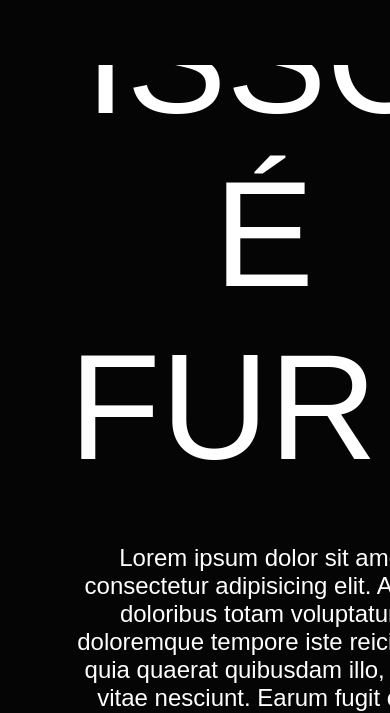
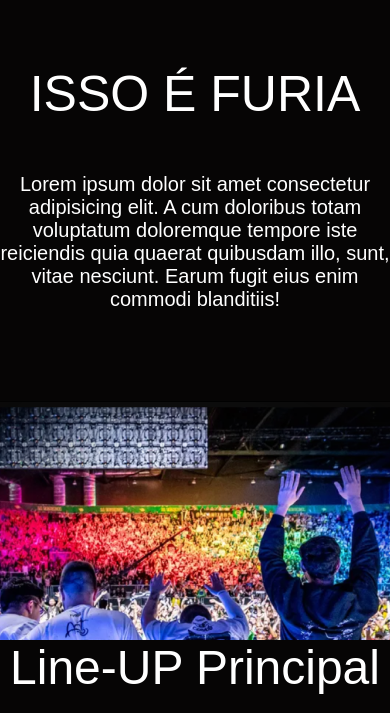
Before and after one commit to NavarroRangel/Furia, a plain HTML site: page index.html in a window 390 px wide. Shown: the part 136-849 px from the top of the page. Drawn offline with nearby package versions, Linux system fonts and the light colour scheme; a web font is replaced by a local one.

Commit message:
resolvido problema de responsividade como foto de jogadores

```diff
--- a/src/styles/styles.css
+++ b/src/styles/styles.css
@@ -114,6 +114,7 @@ article div{
 
 }
 #title{
+    margin-top: 100px;
     text-align: center;
     font-size: 150px;
     margin-bottom: 50px;
@@ -335,8 +336,8 @@ footer {
         display: block;
         color: #060505; /* Mostrar o ícone do menu hamburguer */
     }
-    header{
-        margin-bottom: 100px;
+    #title{
+       font-size: 50px;
     }
 
     .navigation a {
@@ -346,7 +347,18 @@ footer {
         text-decoration: none;
         display: block;
     }
+    #home{
+        display: flex;
+        flex-direction: column;
+        height: 80vh;
+
+    }
+    #textFuria{
+        font-size: 20px;
+    }
+
 }
+
 
 /* Mostrar o menu quando o ícone do menu hamburguer for clicado */
 .show {
```
